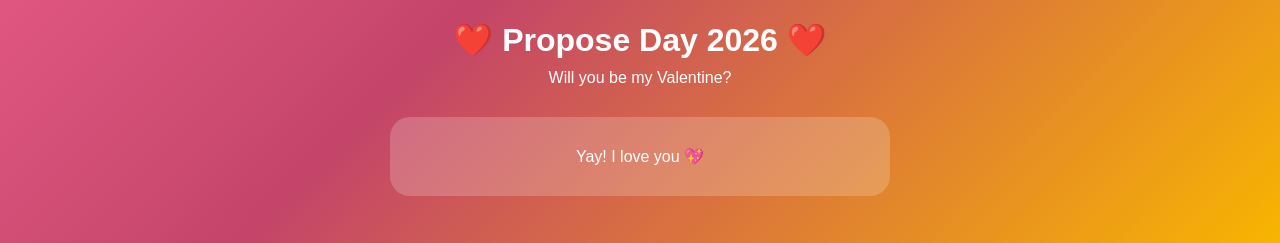
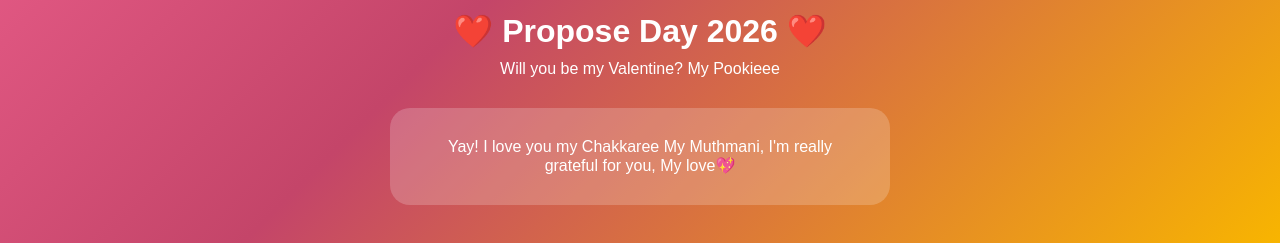
Before and after one commit to sarathdas/valentine_proposal, a plain HTML site: page index.html in a window 1280 px wide. Both pictures are taken after a click on the button "Yes 💕". Shown: the part 554-797 px from the top of the page. Drawn offline with nearby package versions, Linux system fonts and the light colour scheme.

Commit message:
Revise Propose Day messages in index.html
Updated Valentine's message and responses in HTML.

```diff
--- a/index.html
+++ b/index.html
@@ -131,15 +131,15 @@
 <div class="container">
     <img src="IMG_1217.jpg" class="photo" id="photo">
     <h1>❤️ Propose Day 2026 ❤️</h1>
-    <p>Will you be my Valentine?</p>
+    <p>Will you be my Valentine? My Pookieee</p>
 
     <div class="buttons" id="buttons">
         <button id="yes">Yes 💕</button>
         <button id="no">No 😢</button>
     </div>
 
-    <div id="yesMessage" class="message">Yay! I love you 💖</div>
-    <div id="noMessage" class="message">Nice try 😜</div>
+    <div id="yesMessage" class="message">Yay! I love you my Chakkaree My Muthmani, I'm really grateful for you, My love💖</div>
+    <div id="noMessage" class="message">Nice try hehe 😜</div>
 </div>
 
 <script>
```
